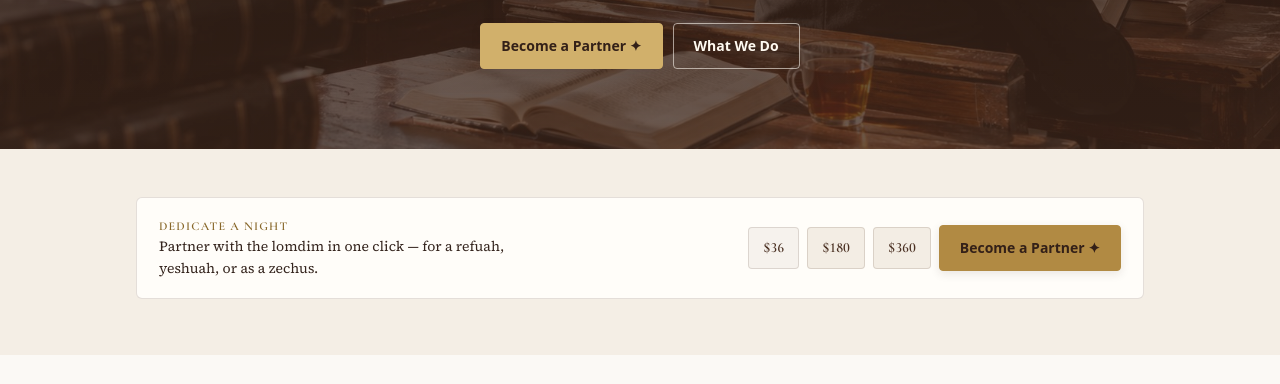
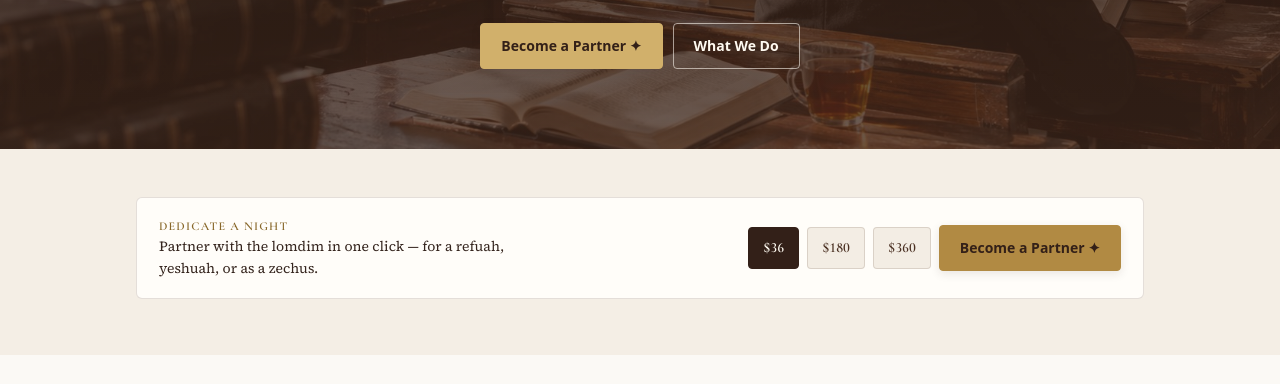
Before and after one commit to lucidquestor/kollel-chatzos, a plain HTML site: page index.html in a window 1280 px wide. In both pictures the pointer is over the link "$36". Shown: the part 377-761 px from the top of the page. Drawn offline with nearby package versions, Linux system fonts and the light colour scheme; a web font is replaced by a local one.

Commit message:
Match homepage quick-give pill hover to partner page ghost button style.
Co-authored-by: Cursor <cursoragent@cursor.com>

```diff
--- a/assets/css/main.css
+++ b/assets/css/main.css
@@ -568,7 +568,12 @@ body.lang-yi .foot a, body.lang-yi .foot p { font-size: var(--text-base); line-h
   transition: 0.18s;
 }
 body.lang-yi .qg-pill { font-family: var(--font-hebrew); font-size: var(--text-base); }
-.qg-pill:hover { transform: none; background: rgba(75, 49, 35, 0.05); border-color: var(--line); color: var(--brown); }
+.qg-pill:hover {
+  transform: none;
+  background: var(--brown-deep);
+  border-color: var(--brown-deep);
+  color: var(--ivory);
+}
 .quickgive .qg-sub { font-size: var(--text-sm); line-height: 1.55; }
 body.lang-yi .quickgive .qg-sub { font-size: var(--text-base); line-height: 1.75; }
 
```
